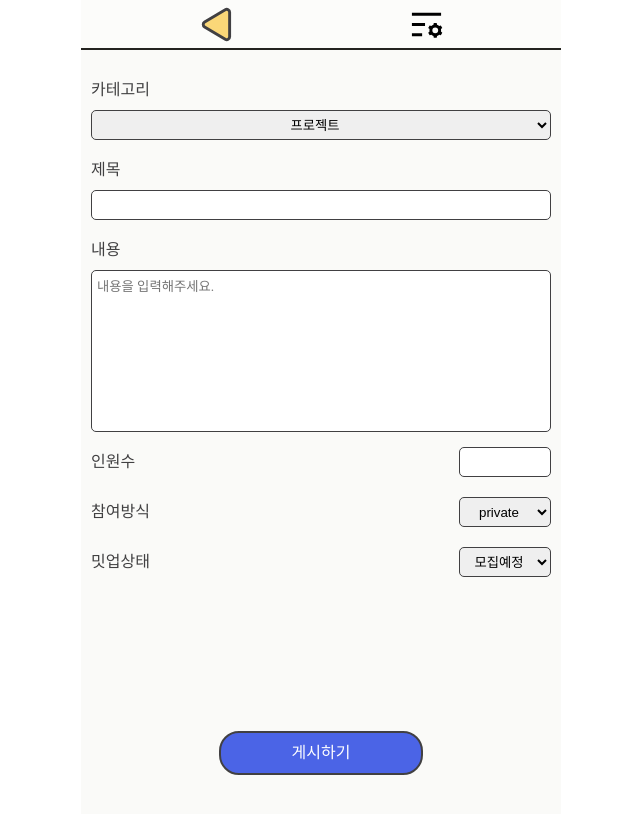
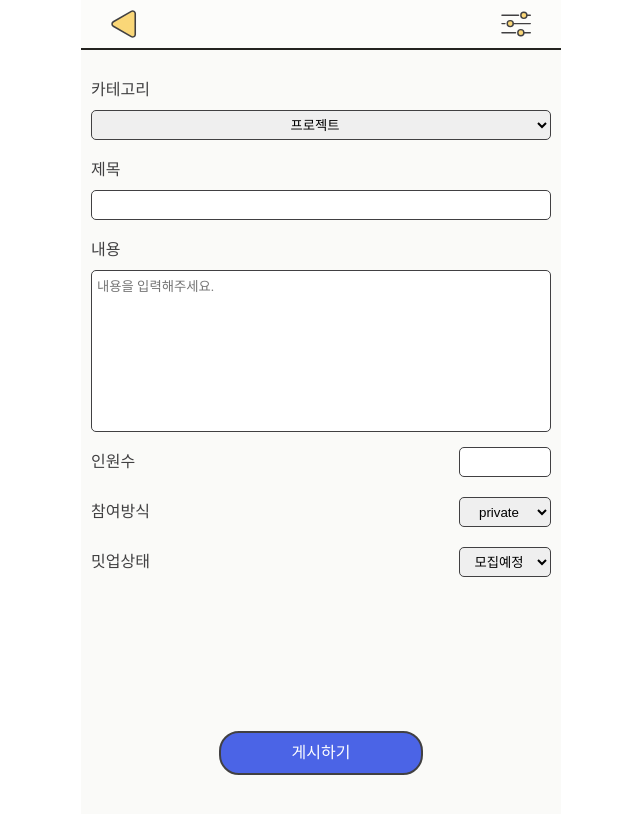
Before and after one commit to side-project-study-group/DevStagram-frontend, a React (Create React App) app: page /meet-up-write in a window 1280 px wide. Shown: the top 814 px of the page, without its empty margins (319-959 px from the left). Built offline with nearby package versions, Linux system fonts and the light colour scheme; a web font is replaced by a local one.

Commit message:
[컴포넌트] header navigate 기능 추가

```diff
--- a/src/components/organisms/header/header-back.js
+++ b/src/components/organisms/header/header-back.js
@@ -1,11 +1,8 @@
-import React from 'react';
-import styled from 'styled-components';
-import { BsChatSquareText } from 'react-icons/bs';
-import { VscHome } from 'react-icons/vsc';
-import { HiOutlineChatAlt2 } from 'react-icons/hi';
-import { BsPerson } from 'react-icons/bs';
-import { FiTriangle } from 'react-icons/fi';
-import { RiListSettingsLine } from 'react-icons/ri';
+import React from 'react'
+import styled from 'styled-components'
+import Back from '../../../assets/icons/Back.svg'
+import Control from '../../../assets/icons/Control.svg'
+import { useNavigate } from 'react-router-dom'
 
 const Container = styled.div`
     background-color: #fcfcfa;
@@ -14,7 +11,7 @@ const Container = styled.div`
     max-width: 480px;
     margin: 0 auto;
     display: flex;
-  justify-content: space-around;
+    justify-content: space-between;
     border-bottom: 2px solid #24231f;
     padding: 0 30px;
     box-sizing: border-box;
@@ -28,15 +25,27 @@ const Container = styled.div`
         fill: rgba(250, 215, 120, 1);
         color: rgba(65, 64, 66, 1);
     }
-`;
+`
+
+const Img = styled.img`
+    width: 30px;
+    cursor: pointer;
+`
+
+const ImgBack = styled.img`
+    width: 26px;
+    cursor: pointer;
+`
 
 function HeaderBack() {
+    const navigate = useNavigate()
+
     return (
         <Container>
-      <FiTriangle className='icon_back' />
-      <RiListSettingsLine className='icon_control' />
+            <ImgBack src={Back} onClick={() => navigate(-1)} />
+            <Img src={Control} />
         </Container>
-  );
+    )
 }
 
-export default HeaderBack;
+export default HeaderBack
--- a/src/components/organisms/header/header-home.js
+++ b/src/components/organisms/header/header-home.js
@@ -1,9 +1,10 @@
-import React from 'react';
-import styled from 'styled-components';
-import { BsChatSquareText } from 'react-icons/bs';
-import { VscHome } from 'react-icons/vsc';
-import { HiOutlineChatAlt2 } from 'react-icons/hi';
-import { BsPerson } from 'react-icons/bs';
+import React from 'react'
+import styled from 'styled-components'
+import { useNavigate } from 'react-router-dom'
+import Home from '../../../assets/icons/Home.svg'
+import TimeLine from '../../../assets/icons/TimeLine.svg'
+import Profile from '../../../assets/icons/Profile.svg'
+import Chat from '../../../assets/icons/Chat.svg'
 
 const Container = styled.div`
     background-color: #fcfcfa;
@@ -16,29 +17,23 @@ const Container = styled.div`
     border-bottom: 2px solid #24231f;
     padding: 0 30px;
     box-sizing: border-box;
-  .icon_home,
-  .icon_chat,
-  .icon_comment,
-  .icon_profile {
-    font-size: 35px;
-    margin: auto 0;
-  }
-  .icon_back {
-    transform: rotate(-90deg);
-    fill: rgba(250, 215, 120, 1);
-    color: rgba(65, 64, 66, 1);
-  }
-`;
+`
+
+const Img = styled.img`
+    cursor: pointer;
+    width: 30px;
+`
 
 function HeaderHome() {
+    const navigate = useNavigate()
     return (
         <Container>
-      <VscHome className='icon_home' />
-      <BsChatSquareText className='icon_chat' />
-      <HiOutlineChatAlt2 className='icon_comment' />
-      <BsPerson className='icon_profile' />
+            <Img src={Home} onClick={() => navigate('/')} />
+            <Img src={TimeLine} />
+            <Img src={Chat} onClick={() => navigate('/meet-up-chat-list')} />
+            <Img src={Profile} onClick={() => navigate('/my-profile-post')} />
         </Container>
-  );
+    )
 }
 
-export default HeaderHome;
+export default HeaderHome
```
Lines whose indentation alone changed are shown as unchanged.
